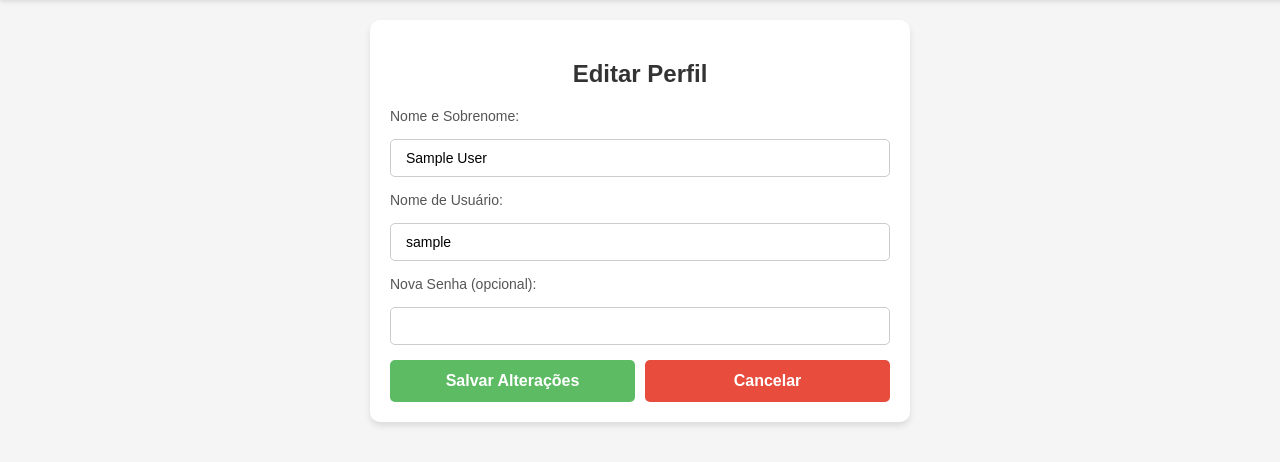
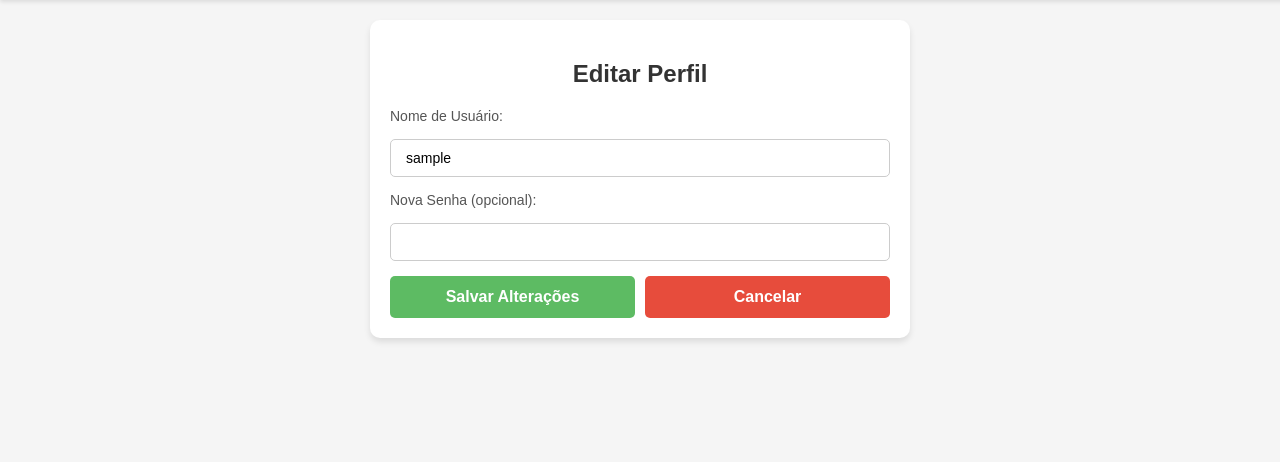
Before and after one commit to JLima18V/Projeto, a PHP site: page /editar_perfil.php in a window 1280 px wide. Shown: the part 100-562 px from the top of the page. Run offline with PHP 8.4, Linux system fonts and the light colour scheme; the visitor is signed in with stand-in values (Sample User, id 1).

Commit message:
Update editar_perfil.php

```diff
--- a/editar_perfil.php
+++ b/editar_perfil.php
@@ -35,7 +35,7 @@
         $id = $_SESSION['id'];
 
         // Busca os dados do usuário
-        $sql = "SELECT nome_sobrenome, nome_usuario FROM usuarios WHERE id = ?";
+        $sql = "SELECT nome_usuario FROM usuarios WHERE id = ?";
         $stmt = $conn->prepare($sql);
         $stmt->bind_param("i", $id);
         $stmt->execute();
@@ -47,8 +47,7 @@
         <form action="atualizar_perfil.php" method="POST" class="editar-perfil-form">
             <input type="hidden" name="id" value="<?php echo $id; ?>">
 
-            <label for="nome_sobrenome">Nome e Sobrenome:</label>
-            <input type="text" id="nome_sobrenome" name="nome_sobrenome" value="<?php echo $usuario['nome_sobrenome']; ?>" required>
+
 
             <label for="nome_usuario">Nome de Usuário:</label>
             <input type="text" id="nome_usuario" name="nome_usuario" value="<?php echo $usuario['nome_usuario']; ?>" required>
```
